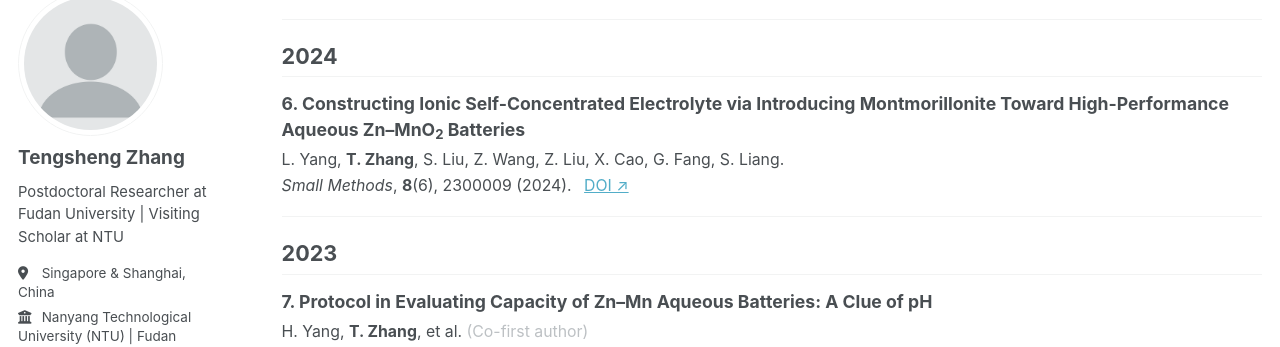
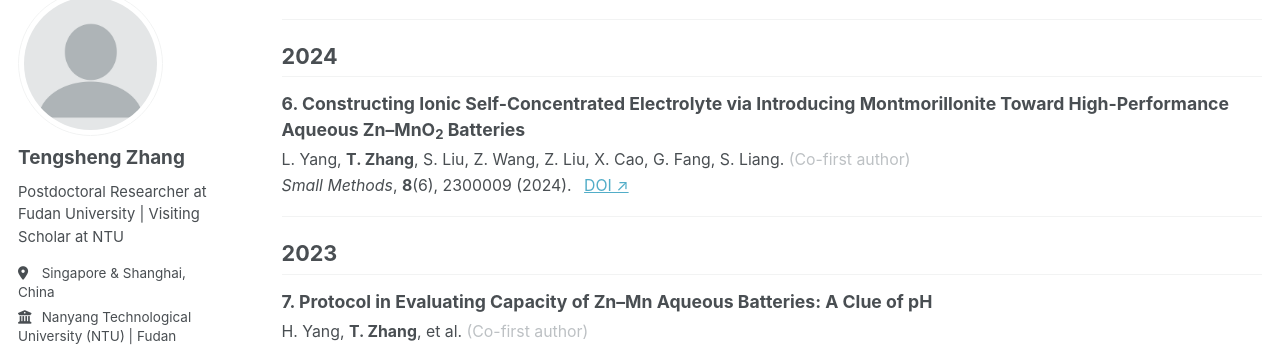
Before and after one commit to ryanzts/ryanzts.github.io, a Jekyll site: the page built from _pages/publications.html, in a window 1280 px wide and 900 px high, scrolled down 788 px. Shown: the part 110-457 px from the top of the window. Built offline with Jekyll 4.4.1, drawn with Linux system fonts in a browser that asks for light colours; a style sheet for code colours, icons or effects is not loaded.

Commit message:
Update publications.html

```diff
--- a/_pages/publications.html
+++ b/_pages/publications.html
@@ -152,6 +152,7 @@ For the complete publication record, visit
   <p>
     L. Yang, <strong>T. Zhang</strong>, S. Liu,
     Z. Wang, Z. Liu, X. Cao, G. Fang, S. Liang.
+    <span class="pub-role">(Co-first author)</span>
   </p>
   <p>
     <em>Small Methods</em>,
```
